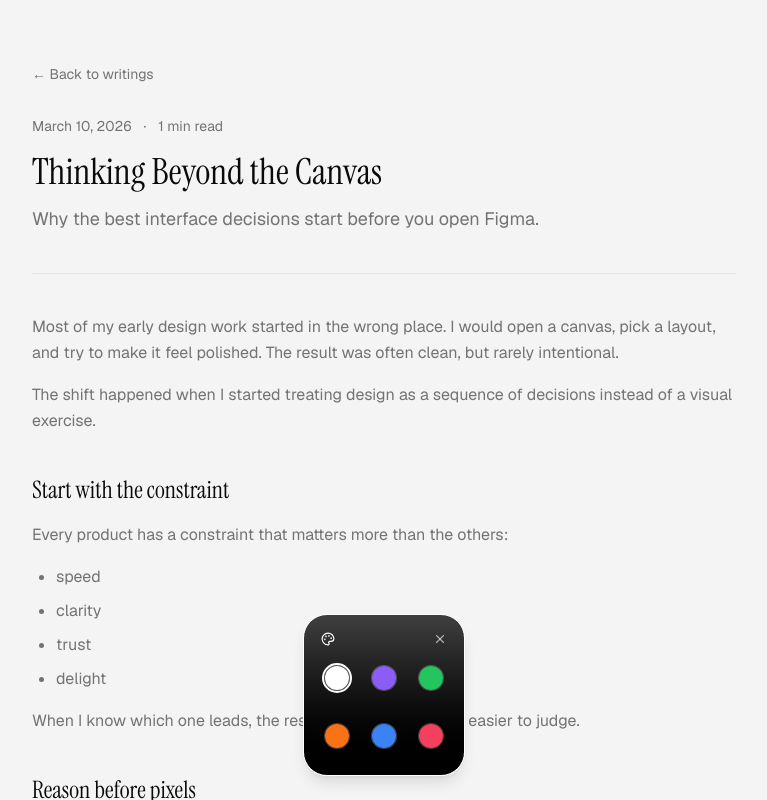
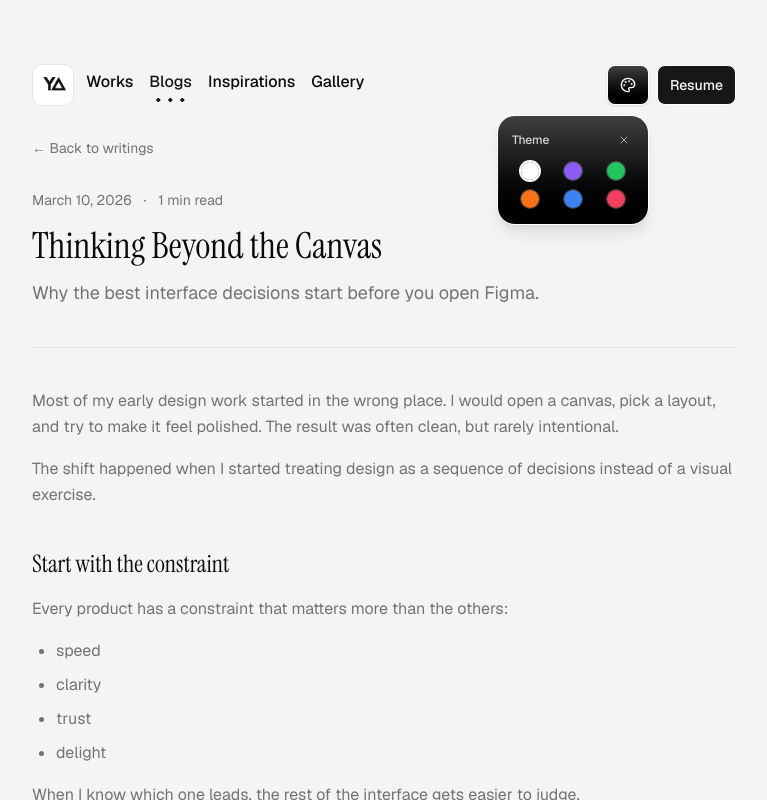
Before and after one commit to yashanand167/portfolio, a Next.js app: page /blogs/design-engineering/thinking-beyond-the-canvas in a window 1280 px wide. Both pictures are taken after a click on the button "Open color palette". Shown: the top 800 px of the page, without its empty margins (256-1023 px from the left). Built offline with nearby package versions, Linux system fonts and the light colour scheme.

Commit message:
feat: integrate header component into blog post layout and adjust link styling

```diff
--- a/app/blogs/[category]/[slug]/layout.tsx
+++ b/app/blogs/[category]/[slug]/layout.tsx
@@ -1,3 +1,4 @@
+import Header from "@/components/header";
 import PageMain from "@/components/page-main";
 
 type BlogPostLayoutProps = {
@@ -7,7 +8,10 @@ type BlogPostLayoutProps = {
 export default function BlogPostLayout({ children }: BlogPostLayoutProps) {
   return (
     <div className="min-h-screen overflow-x-clip bg-background text-foreground">
-      <PageMain>{children}</PageMain>
+      <PageMain>
+        <Header />
+        {children}
+      </PageMain>
     </div>
   );
 }
--- a/app/blogs/[category]/[slug]/page.tsx
+++ b/app/blogs/[category]/[slug]/page.tsx
@@ -53,7 +53,7 @@ export default async function BlogPostPage({ params }: BlogPostPageProps) {
     <>
       <Link
         href="/blogs"
-        className="inline-flex items-center gap-2 text-xs text-muted-foreground transition-colors hover:text-foreground sm:text-sm"
+        className="mt-6 inline-flex items-center gap-2 text-xs text-muted-foreground transition-colors hover:text-foreground sm:mt-8 sm:text-sm"
       >
         ← Back to writings
       </Link>
--- a/components/header.tsx
+++ b/components/header.tsx
@@ -11,6 +11,7 @@ import BlogIcon from "@/components/custom-svgs/blog-icon";
 import GalleryIcon from "@/components/custom-svgs/gallery-icon";
 import InspirationIcon from "@/components/custom-svgs/inspiration-icon";
 import WorkIcon from "@/components/custom-svgs/work-icon";
+import ThemeButton from "@/components/ui/theme-button";
 import { cn } from "@/lib/utils";
 import type { ComponentType } from "react";
 
@@ -153,6 +154,8 @@ export default function Header() {
           ))}
         </ul>
       </div>
+      <div className="flex shrink-0 items-center gap-2">
+        <ThemeButton />
         <motion.a
           href={resumeUrl}
           target="_blank"
@@ -201,6 +204,7 @@ export default function Header() {
             )}
           </AnimatePresence>
         </motion.a>
+      </div>
     </header>
   );
 }
--- a/components/ui/theme-button.tsx
+++ b/components/ui/theme-button.tsx
@@ -1,8 +1,8 @@
 "use client";
 
-import { AnimatePresence, motion, useDragControls } from "motion/react";
+import { AnimatePresence, motion } from "motion/react";
 import { Palette, X } from "lucide-react";
-import { useRef, useState } from "react";
+import { useEffect, useRef, useState } from "react";
 
 import { useColorTheme } from "@/context/theme-provider";
 import { themes } from "@/lib/theme";
@@ -12,83 +12,72 @@ const spring = { type: "spring", stiffness: 400, damping: 32 } as const;
 export default function ThemeButton() {
   const [expanded, setExpanded] = useState(false);
   const { theme, setTheme } = useColorTheme();
-  const dragControls = useDragControls();
-  const constraintsRef = useRef<HTMLDivElement>(null);
+  const containerRef = useRef<HTMLDivElement>(null);
+
+  useEffect(() => {
+    if (!expanded) {
+      return;
+    }
+
+    const onPointerDown = (event: PointerEvent) => {
+      if (!containerRef.current?.contains(event.target as Node)) {
+        setExpanded(false);
+      }
+    };
+
+    const onKeyDown = (event: KeyboardEvent) => {
+      if (event.key === "Escape") {
+        setExpanded(false);
+      }
+    };
+
+    document.addEventListener("pointerdown", onPointerDown);
+    document.addEventListener("keydown", onKeyDown);
+
+    return () => {
+      document.removeEventListener("pointerdown", onPointerDown);
+      document.removeEventListener("keydown", onKeyDown);
+    };
+  }, [expanded]);
 
   return (
-    <>
+    <div ref={containerRef} className="relative shrink-0">
+      <button
+        type="button"
+        aria-label="Open color palette"
+        aria-expanded={expanded}
+        onClick={() => setExpanded((value) => !value)}
+        className="flex h-8 items-center justify-center rounded-md border border-white bg-gradient-to-b from-neutral-700 to-black px-2.5 text-white shadow-sm transition-opacity hover:opacity-90 sm:h-10 sm:px-3"
+      >
+        <Palette className="size-3.5 sm:size-4" aria-hidden />
+      </button>
+
       <AnimatePresence>
         {expanded ? (
-          <motion.button
-            type="button"
-            aria-label="Close color palette"
-            initial={{ opacity: 0 }}
-            animate={{ opacity: 1 }}
-            exit={{ opacity: 0 }}
-            transition={{ duration: 0.2 }}
-            className="fixed inset-0 z-40 cursor-default"
-            onClick={() => setExpanded(false)}
-          />
-        ) : null}
-      </AnimatePresence>
-
-      <div
-        ref={constraintsRef}
-        className="pointer-events-none fixed inset-0 z-50"
+          <motion.div
+            key="palette-panel"
+            initial={{ opacity: 0, y: -6, scale: 0.96 }}
+            animate={{ opacity: 1, y: 0, scale: 1 }}
+            exit={{ opacity: 0, y: -6, scale: 0.96 }}
+            transition={spring}
+            className="absolute right-0 top-full z-50 mt-2.5 w-[9.5rem] rounded-2xl border border-white bg-gradient-to-b from-neutral-700 to-black p-3.5 shadow-lg"
           >
-        <motion.div
-          drag
-          dragControls={dragControls}
-          dragListener={false}
-          dragConstraints={constraintsRef}
-          dragElastic={0.08}
-          dragMomentum={false}
-          whileDrag={{ scale: 1.02 }}
-          transition={spring}
-          className="pointer-events-auto absolute bottom-6 left-1/2 touch-none"
-          style={{ x: "-50%" }}
-        >
-          <motion.div
-            layout
-            transition={spring}
-            style={{ borderRadius: expanded ? 24 : 999 }}
-            className="overflow-hidden border border-white bg-gradient-to-b from-neutral-700 to-black shadow-lg"
-          >
-            <AnimatePresence mode="popLayout" initial={false}>
-              {expanded ? (
-                <motion.div
-                  key="panel"
-                  layout
-                  initial={{ opacity: 0, scale: 0.92 }}
-                  animate={{ opacity: 1, scale: 1 }}
-                  exit={{ opacity: 0, scale: 0.92 }}
-                  transition={spring}
-                  className="flex aspect-square w-40 flex-col p-3"
-                >
-                  <div className="flex items-center justify-between">
-                    <button
-                      type="button"
-                      aria-label="Drag palette"
-                      onPointerDown={(event) => dragControls.start(event)}
-                      className="flex h-6 w-6 cursor-grab items-center justify-center text-white active:cursor-grabbing"
-                    >
-                      <Palette size={14} />
-                    </button>
-
+            <div className="mb-3 flex items-center justify-between">
+              <span className="text-xs font-medium text-white/80">Theme</span>
               <button
                 type="button"
                 aria-label="Close color palette"
                 onClick={() => setExpanded(false)}
-                      className="flex h-6 w-6 items-center justify-center rounded-full text-white/60 transition-colors hover:text-white"
+                className="flex h-5 w-5 items-center justify-center rounded-full text-white/60 transition-colors hover:text-white"
               >
-                      <X size={14} />
+                <X size={12} />
               </button>
             </div>
 
             <div
               role="group"
               aria-label="Color palette"
-                    className="grid flex-1 grid-cols-3 place-items-center gap-1"
+              className="grid grid-cols-3 place-items-center gap-x-3 gap-y-2.5 px-0.5 pb-0.5"
             >
               {themes.map((t, index) => {
                 const isActive = theme === t.id;
@@ -101,48 +90,26 @@ export default function ThemeButton() {
                     aria-pressed={isActive}
                     initial={{ opacity: 0, scale: 0.4 }}
                     animate={{ opacity: 1, scale: 1 }}
-                          transition={{ ...spring, delay: 0.04 + index * 0.03 }}
-                          whileHover={{ scale: 1.15 }}
+                    transition={{ ...spring, delay: 0.03 + index * 0.025 }}
+                    whileHover={{ scale: 1.12 }}
                     whileTap={{ scale: 0.9 }}
                     onClick={() => setTheme(t.id)}
-                          className="relative h-6 w-6 rounded-full ring-1 ring-white/25"
+                    className="relative h-[1.125rem] w-[1.125rem] rounded-full ring-1 ring-white/25"
                   >
                     <span
                       className="absolute inset-0 rounded-full"
                       style={{ background: t.color }}
                     />
                     {isActive ? (
-                            <span className="absolute inset-[-3px] rounded-full border-2 border-white" />
+                      <span className="absolute inset-[-2px] rounded-full border-2 border-white" />
                     ) : null}
                   </motion.button>
                 );
               })}
             </div>
           </motion.div>
-              ) : (
-                <motion.button
-                  key="trigger"
-                  layout
-                  type="button"
-                  aria-label="Open color palette"
-                  aria-expanded={expanded}
-                  initial={{ opacity: 0, scale: 0.7 }}
-                  animate={{ opacity: 1, scale: 1 }}
-                  exit={{ opacity: 0, scale: 0.7 }}
-                  transition={spring}
-                  whileHover={{ scale: 1.05 }}
-                  whileTap={{ scale: 0.95 }}
-                  onPointerDown={(event) => dragControls.start(event)}
-                  onClick={() => setExpanded(true)}
-                  className="flex h-11 w-11 cursor-grab items-center justify-center text-white active:cursor-grabbing"
-                >
-                  <Palette size={16} />
-                </motion.button>
-              )}
+        ) : null}
       </AnimatePresence>
-          </motion.div>
-        </motion.div>
     </div>
-    </>
   );
 }
--- a/context/theme-provider.tsx
+++ b/context/theme-provider.tsx
@@ -9,7 +9,6 @@ import {
   type ReactNode,
 } from "react";
 
-import ThemeButton from "@/components/ui/theme-button";
 import { themes, type Theme } from "@/lib/theme";
 
 type ThemeContextType = {
@@ -58,10 +57,7 @@ export function ThemeProvider({ children }: { children: ReactNode }) {
   );
 
   return (
-    <ThemeContext.Provider value={value}>
-      {children}
-      <ThemeButton />
-    </ThemeContext.Provider>
+    <ThemeContext.Provider value={value}>{children}</ThemeContext.Provider>
   );
 }
 
```
Lines whose indentation alone changed are shown as unchanged.
